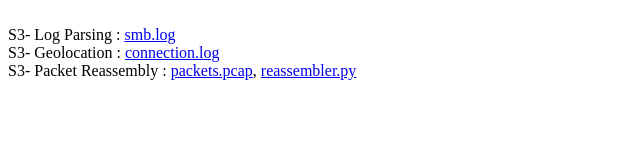
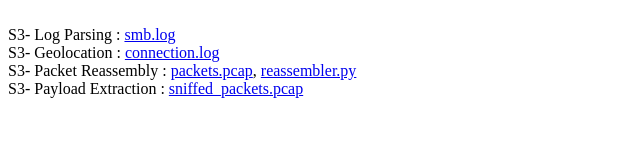
Before and after one commit to PouyaRahju/pouyarahju.github.io, a plain HTML site: page sec573/index.html in a window 1280 px wide. Shown: the whole page, without its empty margins (0-640 px from the left). Drawn offline with Linux system fonts and the light colour scheme.

Commit message:
Update index.html

```diff
--- a/sec573/index.html
+++ b/sec573/index.html
@@ -2,3 +2,4 @@
 S3- Log Parsing : <a href="smb.log" >smb.log</a><br>
 S3- Geolocation : <a href="connection.log" >connection.log</a><br>
 S3- Packet Reassembly : <a href="packets.pcap" >packets.pcap</a>,  <a href="reassembler.py" >reassembler.py</a><br>
+S3- Payload Extraction : <a href="sniffed_packets.pcap" >sniffed_packets.pcap</a><br>
```
